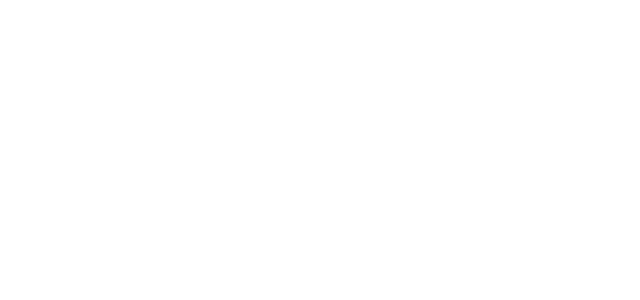
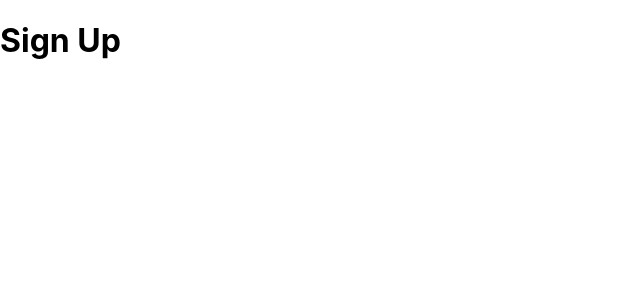
Before and after one commit to palakgupta2712/lms-app-amplify, a React (Create React App) app: page /signup in a window 1280 px wide. Shown: the top 300 px of the page, without its empty margins (0-640 px from the left). Built offline with nearby package versions, Linux system fonts and the light colour scheme.

Commit message:
SignIn & SignUp routes and components created

```diff
--- /dev/null
+++ b/src/auth/SignIn.js
@@ -0,0 +1,11 @@
+import React from "react";
+
+function SignIn() {
+  return (
+    <div>
+      <h1>Sign In</h1>
+    </div>
+  );
+}
+
+export default SignIn;
--- /dev/null
+++ b/src/auth/SignUp.js
@@ -0,0 +1,11 @@
+import React from "react";
+
+function SignUp() {
+  return (
+    <div>
+      <h1>Sign Up</h1>
+    </div>
+  );
+}
+
+export default SignUp;
--- a/src/routes/Routes.js
+++ b/src/routes/Routes.js
@@ -1,5 +1,7 @@
 import React from "react";
 import { Switch, Route } from "react-router-dom";
+import SignIn from "../auth/SignIn";
+import SignUp from "../auth/SignUp";
 import Home from "../components/Home";
 import LandingPage from "../components/LandingPage";
 
@@ -7,7 +9,9 @@ export default function Routes() {
   return (
     <Switch>
       <Route exact path="/" component={LandingPage} />
-      <Route exact path="/home" component={Home} />{" "}
+      <Route exact path="/home" component={Home} />
+      <Route exact path="/signin/" component={SignIn} />
+      <Route exact path="/signup/" component={SignUp} />
     </Switch>
   );
 }
```
